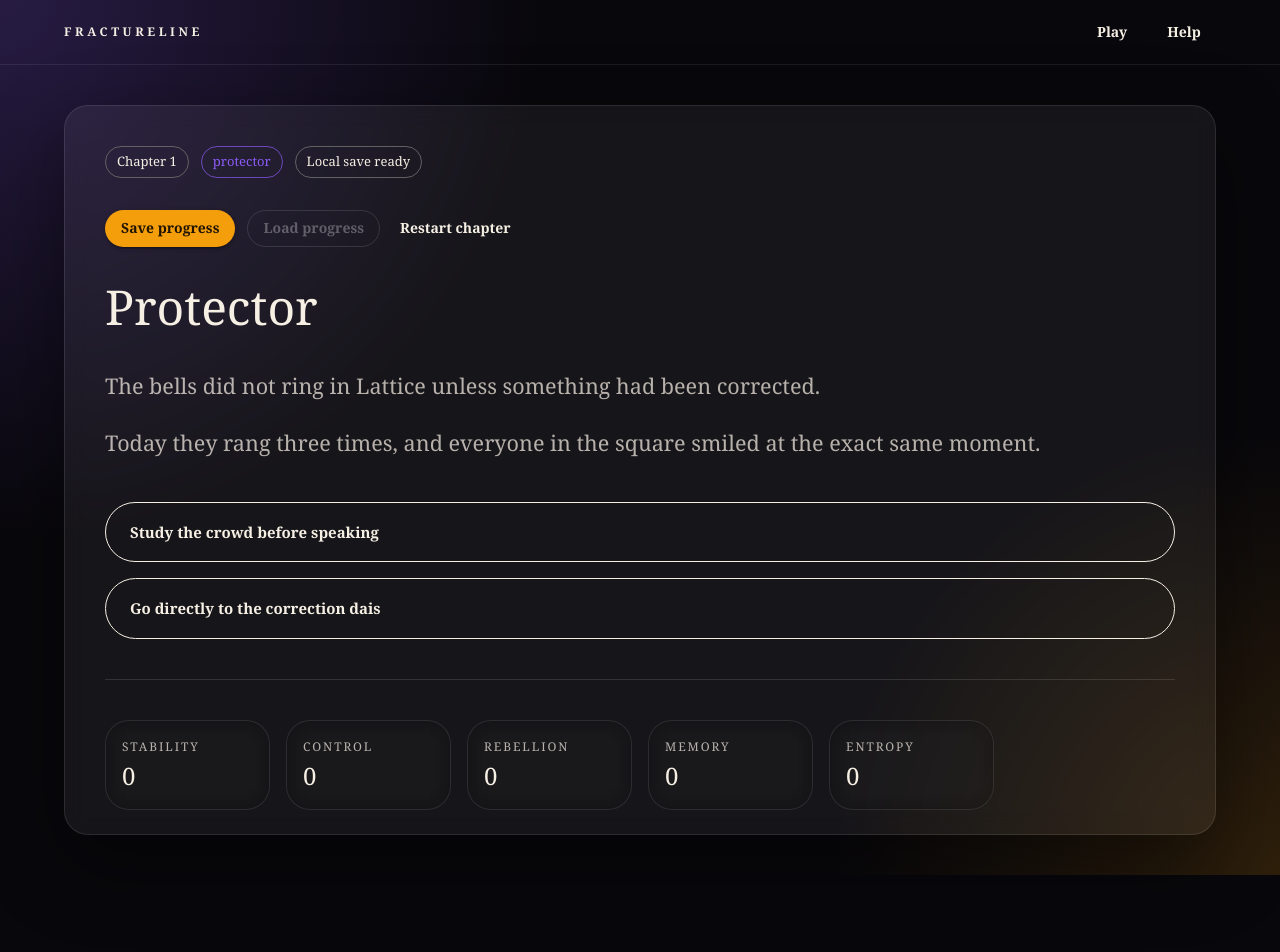
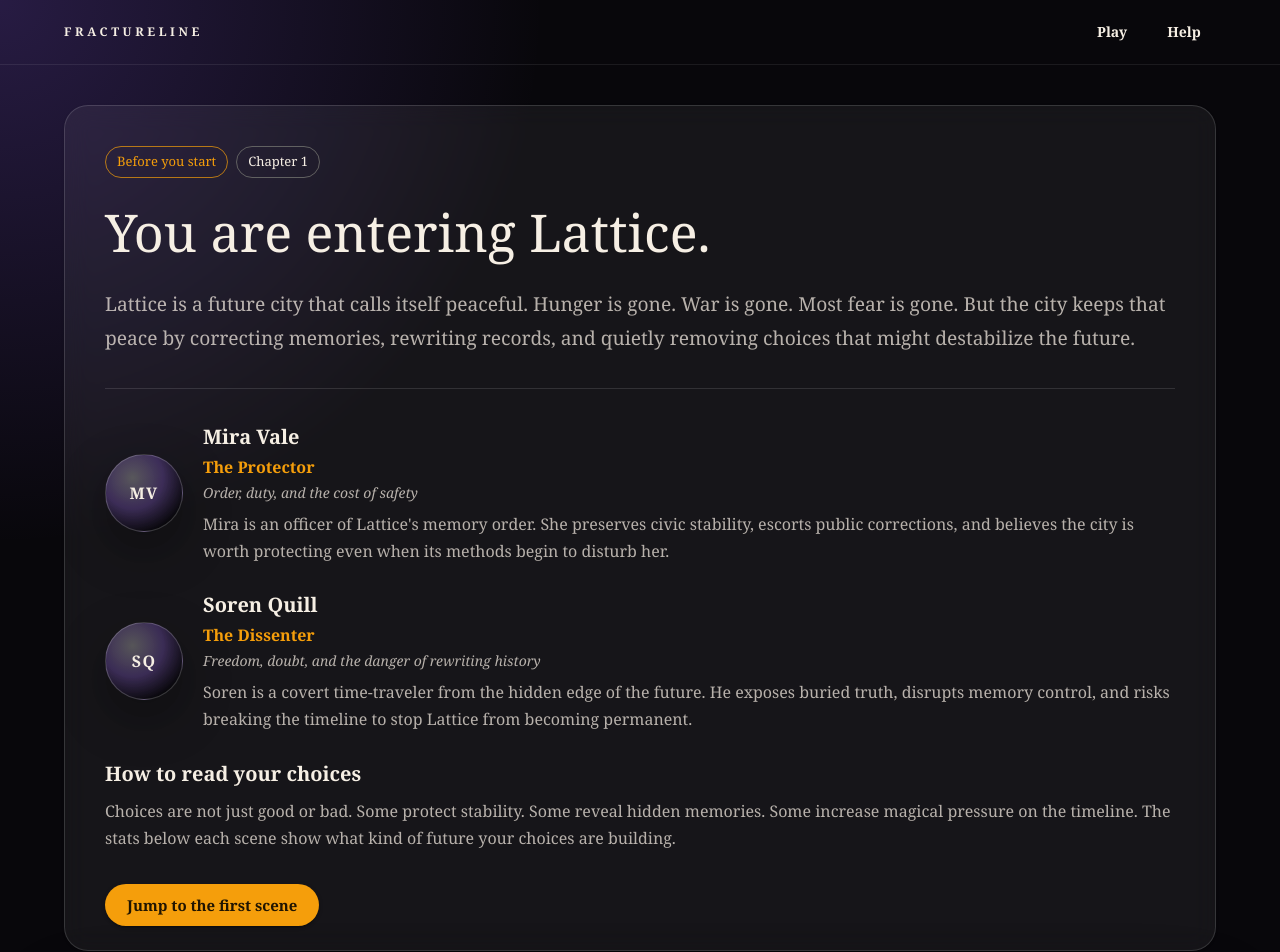
Before and after one commit to maniator/a-fracture-in-time, a Next.js app in the folder apps/web/: page /play in a window 1280 px wide. Shown: the top 952 px of the page. Before the commit the page ends 875 px from the top, so only its background shows below. Built offline with nearby package versions, Linux system fonts and the light colour scheme.

Commit message:
feat: add named pregame briefing to play page

```diff
--- a/apps/web/app/play/page.tsx
+++ b/apps/web/app/play/page.tsx
@@ -1,5 +1,12 @@
 import Box from '@mui/material/Box';
+import Button from '@mui/material/Button';
+import Card from '@mui/material/Card';
+import CardContent from '@mui/material/CardContent';
+import Chip from '@mui/material/Chip';
 import Container from '@mui/material/Container';
+import Divider from '@mui/material/Divider';
+import Stack from '@mui/material/Stack';
+import Typography from '@mui/material/Typography';
 import { SceneRenderer } from '@/components/scene-renderer';
 import { SiteNav } from '@/components/site-nav';
 import { PwaRegister } from '@/components/pwa-register';
@@ -10,8 +17,54 @@ export default function PlayPage() {
       <PwaRegister />
       <SiteNav />
       <Container maxWidth="lg" sx={{ py: 5 }}>
-        <SceneRenderer />
+        <Card component="section" aria-labelledby="briefing-title" sx={{ mb: 4, border: '1px solid rgba(255,255,255,0.14)' }}>
+          <CardContent sx={{ p: { xs: 3, md: 5 } }}>
+            <Stack direction="row" spacing={1} sx={{ mb: 3, flexWrap: 'wrap' }}>
+              <Chip label="Before you start" color="secondary" variant="outlined" />
+              <Chip label="Chapter 1" variant="outlined" />
+            </Stack>
+            <Typography id="briefing-title" component="h1" variant="h3" sx={{ fontSize: { xs: '2rem', md: '3.25rem' } }}>
+              You are entering Lattice.
+            </Typography>
+            <Typography sx={{ mt: 3, color: 'text.secondary', fontSize: { xs: '1.05rem', md: '1.2rem' }, lineHeight: 1.8 }}>
+              Lattice is a future city that calls itself peaceful. Hunger is gone. War is gone. Most fear is gone. But the city keeps that peace by correcting memories, rewriting records, and quietly removing choices that might destabilize the future.
+            </Typography>
+            <Divider sx={{ my: 4 }} />
+            <Stack spacing={3}>
+              <CharacterBrief initials="MV" name="Mira Vale" role="The Protector" tone="Order, duty, and the cost of safety" description="Mira is an officer of Lattice's memory order. She preserves civic stability, escorts public corrections, and believes the city is worth protecting even when its methods begin to disturb her." />
+              <CharacterBrief initials="SQ" name="Soren Quill" role="The Dissenter" tone="Freedom, doubt, and the danger of rewriting history" description="Soren is a covert time-traveler from the hidden edge of the future. He exposes buried truth, disrupts memory control, and risks breaking the timeline to stop Lattice from becoming permanent." />
+              <Box>
+                <Typography component="h2" variant="h6" sx={{ fontWeight: 700 }}>How to read your choices</Typography>
+                <Typography sx={{ mt: 1, color: 'text.secondary', lineHeight: 1.7 }}>
+                  Choices are not just good or bad. Some protect stability. Some reveal hidden memories. Some increase magical pressure on the timeline. The stats below each scene show what kind of future your choices are building.
+                </Typography>
+              </Box>
+            </Stack>
+            <Button sx={{ mt: 4 }} color="secondary" variant="contained" size="large" href="#first-scene">
+              Jump to the first scene
+            </Button>
+          </CardContent>
+        </Card>
+        <Box id="first-scene">
+          <SceneRenderer />
+        </Box>
       </Container>
     </Box>
   );
 }
+
+function CharacterBrief({ initials, name, role, tone, description }: { initials: string; name: string; role: string; tone: string; description: string }) {
+  return (
+    <Stack direction={{ xs: 'column', sm: 'row' }} spacing={2.5} sx={{ alignItems: { sm: 'center' } }}>
+      <Box aria-hidden="true" sx={{ width: 78, height: 78, borderRadius: '50%', display: 'grid', placeItems: 'center', flexShrink: 0, background: 'radial-gradient(circle at 35% 30%, rgba(255,255,255,0.28), rgba(126,87,194,0.36) 42%, rgba(8,7,11,0.95) 78%)', border: '1px solid rgba(255,255,255,0.2)', boxShadow: '0 18px 48px rgba(0,0,0,0.35)' }}>
+        <Typography sx={{ fontWeight: 800, letterSpacing: '0.08em' }}>{initials}</Typography>
+      </Box>
+      <Box>
+        <Typography component="h2" variant="h6" sx={{ fontWeight: 800 }}>{name}</Typography>
+        <Typography sx={{ mt: 0.25, color: 'secondary.main', fontWeight: 700 }}>{role}</Typography>
+        <Typography variant="body2" sx={{ mt: 0.5, color: 'text.secondary', fontStyle: 'italic' }}>{tone}</Typography>
+        <Typography sx={{ mt: 1, color: 'text.secondary', lineHeight: 1.7 }}>{description}</Typography>
+      </Box>
+    </Stack>
+  );
+}
```
